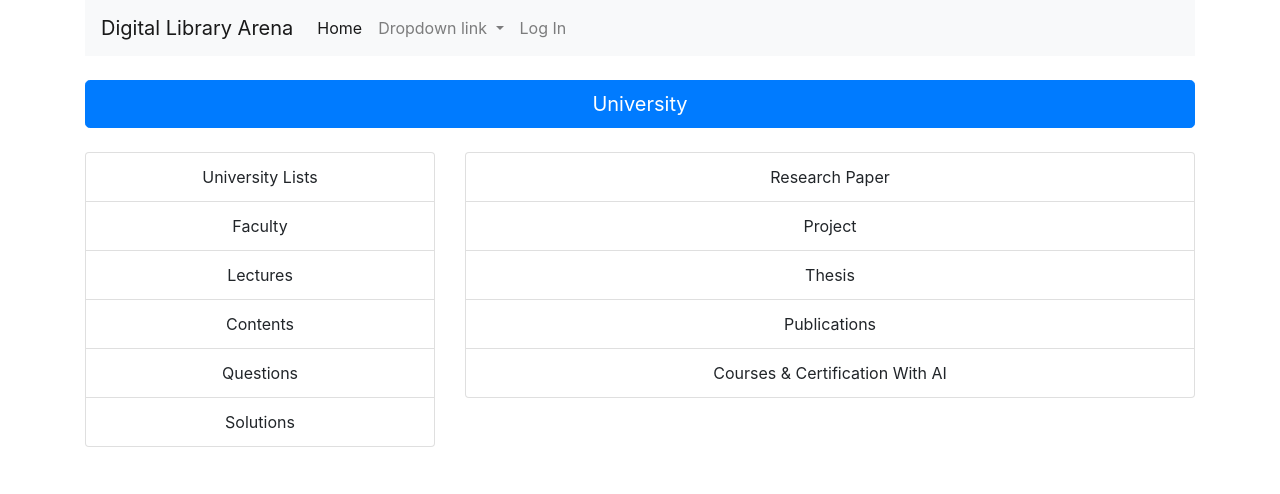
After one commit to joy1954islam/Digital-Library-Arena, a Django app: page /university/ in a window 1280 px wide. The commit adds this page. Shown: the top 494 px of the page. Run offline with Django 3.2, Linux system fonts and the light colour scheme; some libraries are stand-ins or nearby versions.

Commit message:
university

```diff
--- a/digital_library_arena_app/urls.py
+++ b/digital_library_arena_app/urls.py
@@ -7,4 +7,5 @@ urlpatterns = [
     path('books/', views.books, name='books'),
     path('audio-books/', views.audio_books, name='audio_books'),
     path('academic/', views.academic, name='academic'),
+    path('university/', views.university, name='university'),
 ]
--- a/digital_library_arena_app/views.py
+++ b/digital_library_arena_app/views.py
@@ -19,3 +19,7 @@ def audio_books(request):
 
 def academic(request):
     return render(request, 'academic.html')
+
+
+def university(request):
+    return render(request, 'university.html')
--- a/templates/navbar.html
+++ b/templates/navbar.html
@@ -18,7 +18,7 @@
           <a class="dropdown-item" href="{% url 'books' %}">Books</a>
           <a class="dropdown-item" href="{% url 'audio_books' %}">Audio Books</a>
           <a class="dropdown-item" href="{% url 'academic' %}">Academic</a>
-          <a class="dropdown-item" href="#">University</a>
+          <a class="dropdown-item" href="{% url 'university' %}">University</a>
           <a class="dropdown-item" href="#">Newspapers</a>
           <a class="dropdown-item" href="#">Journals & Magazine</a>
           <a class="dropdown-item" href="#">Digital Library Arena</a>
--- /dev/null
+++ b/templates/university.html
@@ -0,0 +1,33 @@
+{% extends 'base.html' %}
+{% load static %}
+{% block content %}
+<div class="text-center">
+<br>
+    <button type="button" class="btn btn-primary btn-lg btn-block">University</button>
+    <br>
+    <div class="row">
+        <div class="col-4">
+            <ul class="list-group">
+              <li class="list-group-item">University Lists</li>
+              <li class="list-group-item">Faculty</li>
+              <li class="list-group-item">Lectures</li>
+              <li class="list-group-item">Contents</li>
+              <li class="list-group-item">Questions</li>
+              <li class="list-group-item">Solutions</li>
+            </ul>
+        </div>
+        <div class="col-8">
+            <ul class="list-group">
+              <li class="list-group-item">Research Paper</li>
+              <li class="list-group-item">Project</li>
+              <li class="list-group-item">Thesis</li>
+              <li class="list-group-item">Publications</li>
+              <li class="list-group-item">Courses & Certification With AI</li>
+
+            </ul>
+        </div>
+    </div>
+    <br>
+    <br>
+</div>
+{% endblock %}
```
